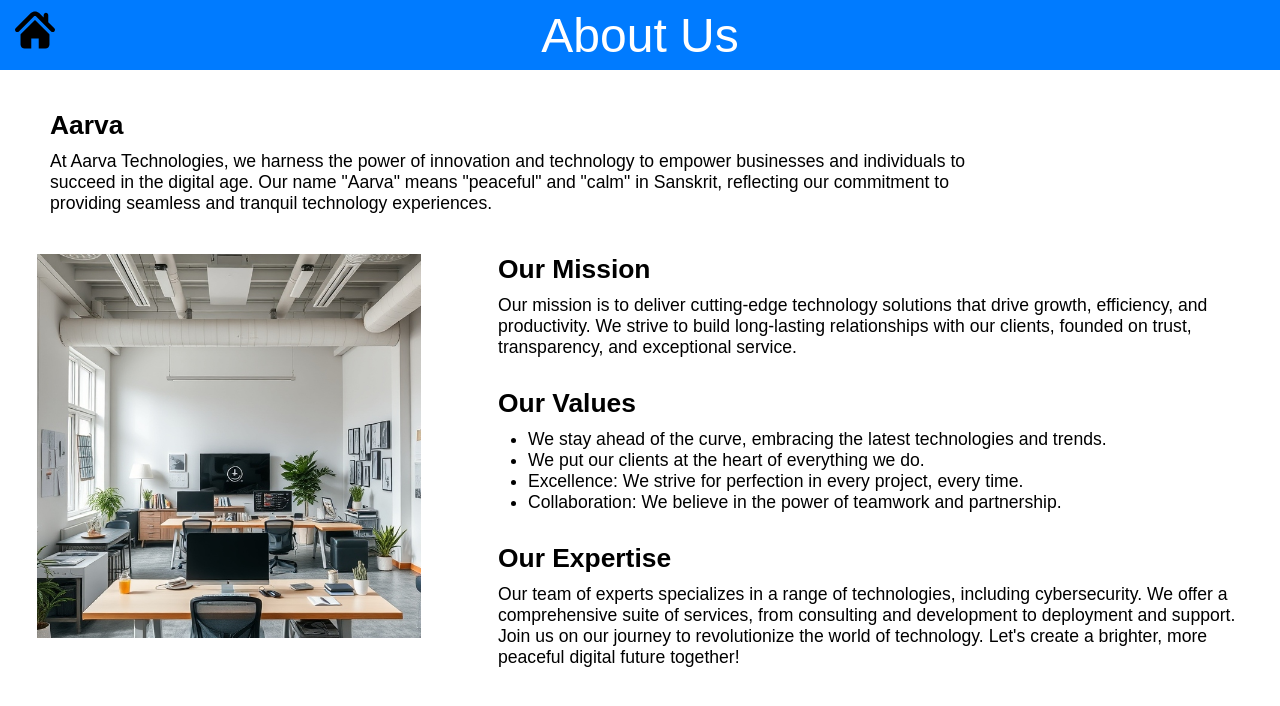
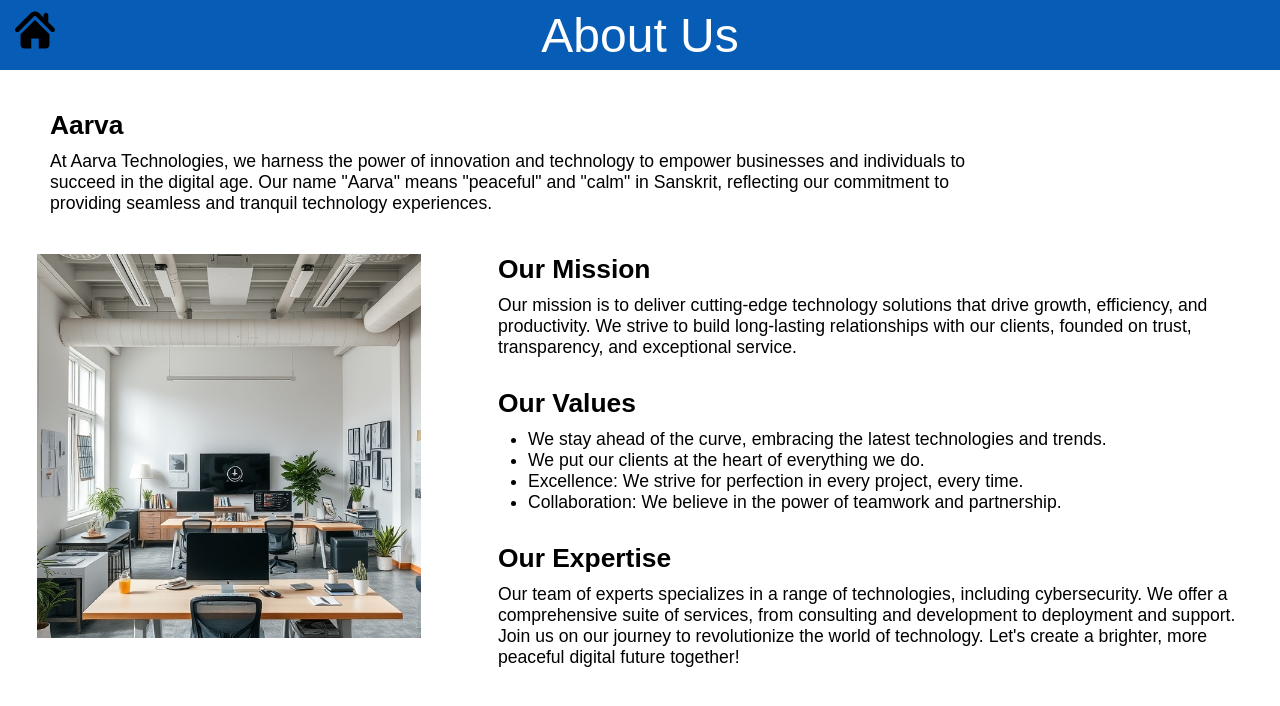
Before and after one commit to aarvatechnologies/aarvatech, a plain HTML site: page about.html in a window 1280 px wide. Drawn offline with Linux system fonts and the light colour scheme.

Commit message:
Update about.html

```diff
--- a/about.html
+++ b/about.html
@@ -16,7 +16,7 @@
         header{
             width: 100%;
             height: 70px;
-            background-color: #007BFF;
+            background-color: #075cb6;
             font-size: 3em;
             display: flex;
             position: fixed;
```
